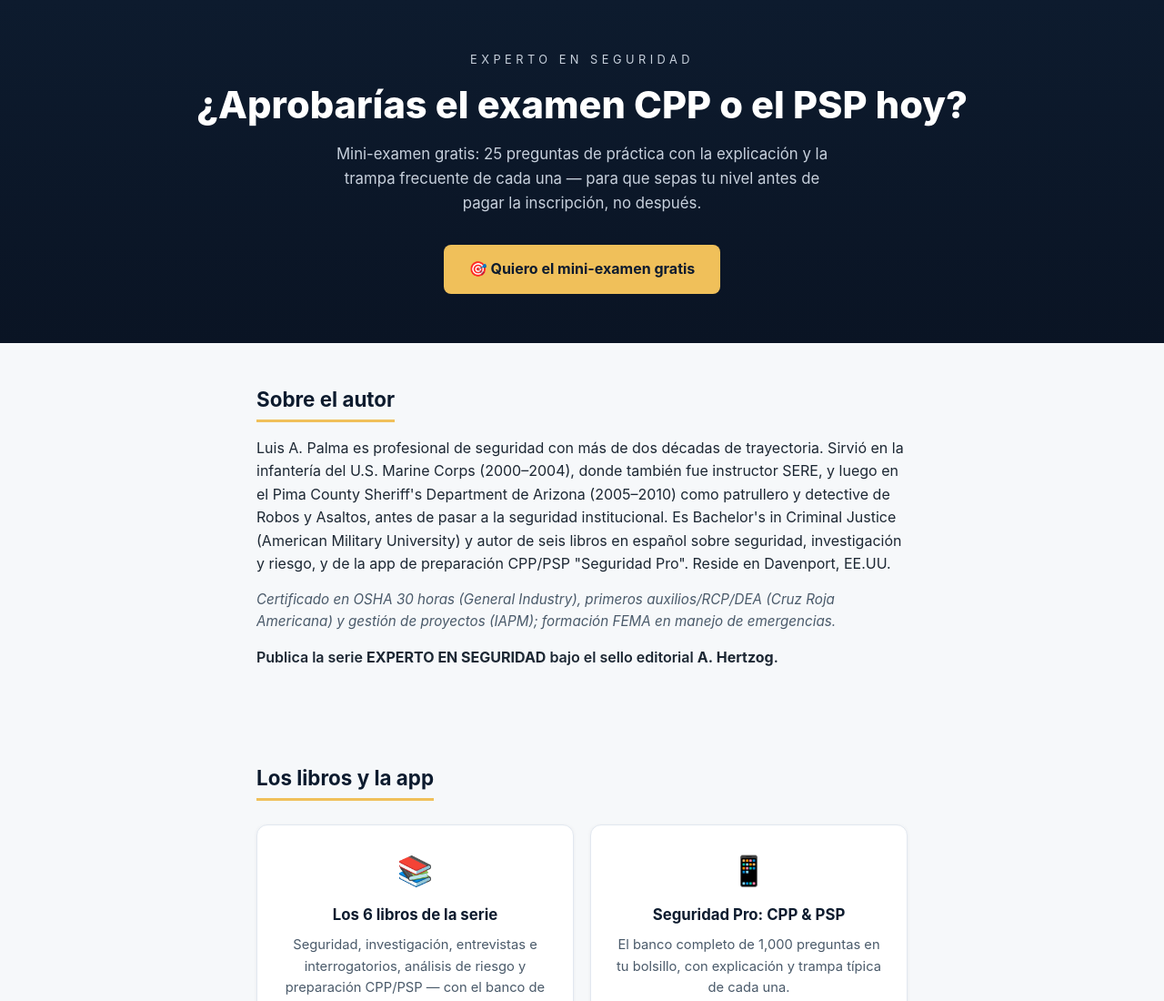
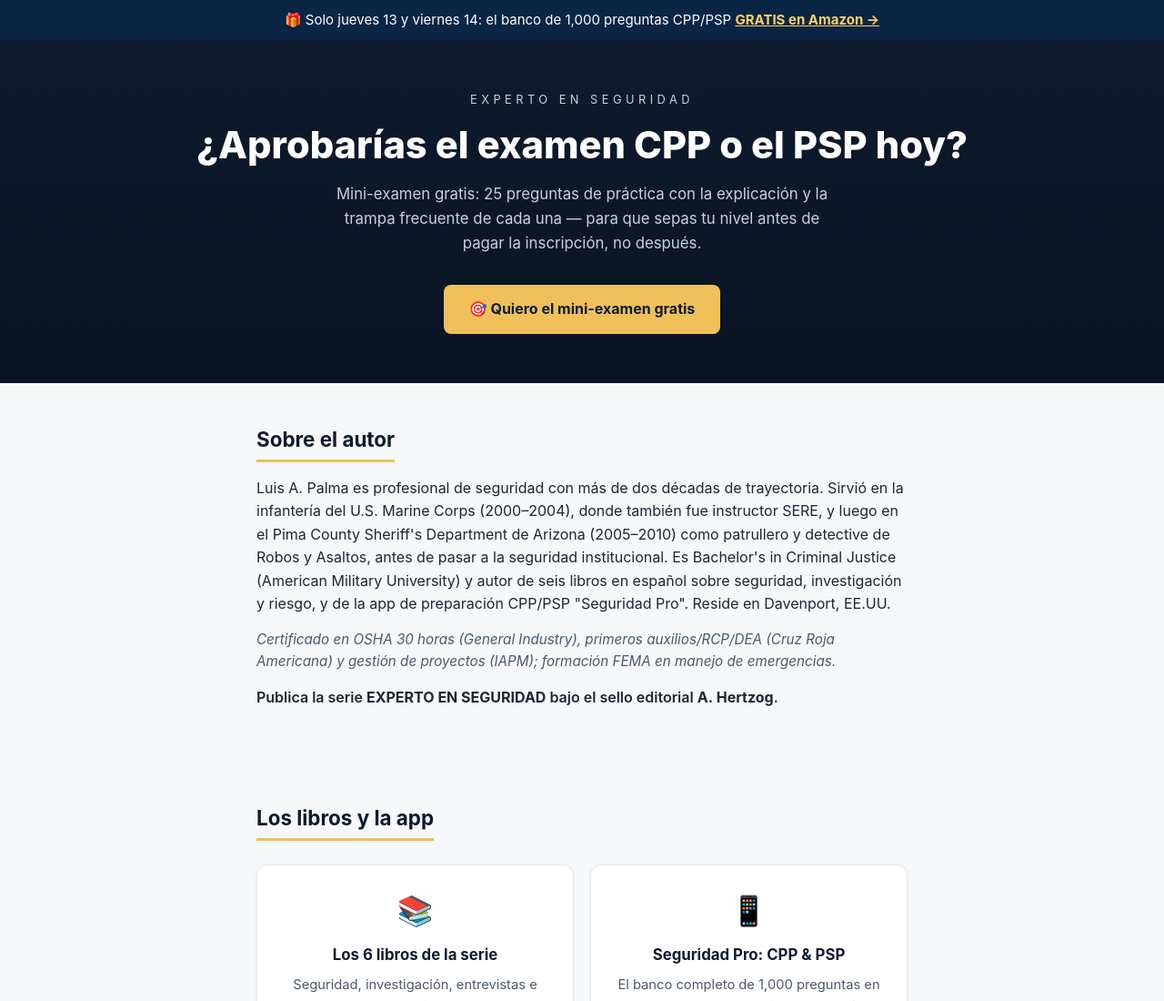
Before and after one commit to omenrisk/librosahertzog-site, a plain HTML site: page index.html in a window 1280 px wide. Shown: the top 1100 px of the page at 91% size. Drawn offline with Linux system fonts and the light colour scheme.

Commit message:
promo: banner gratis CPP jue 13-vie 14

```diff
--- a/index.html
+++ b/index.html
@@ -36,6 +36,10 @@
 </style>
 </head>
 <body>
+<div style="background:#0b2545;color:#fff;text-align:center;padding:10px 16px;font-size:15px">
+  🎁 Solo jueves 13 y viernes 14: el banco de 1,000 preguntas CPP/PSP
+  <a href="https://www.amazon.com/dp/B0GNXNFDY2" style="color:#ffd166;font-weight:bold">GRATIS en Amazon →</a>
+</div>
 
 <div class="hero">
   <div class="brand">Experto en Seguridad</div>
```
